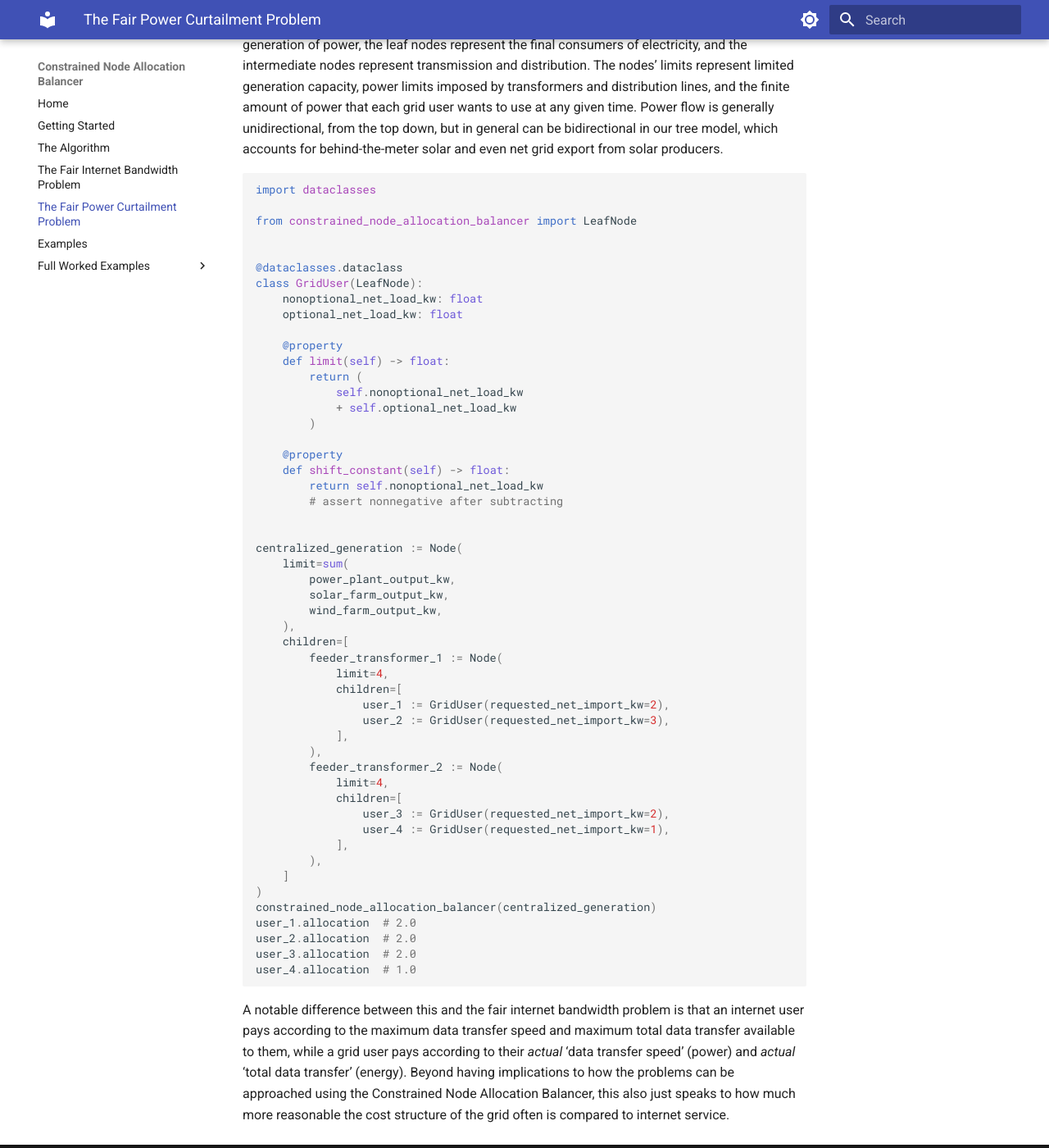
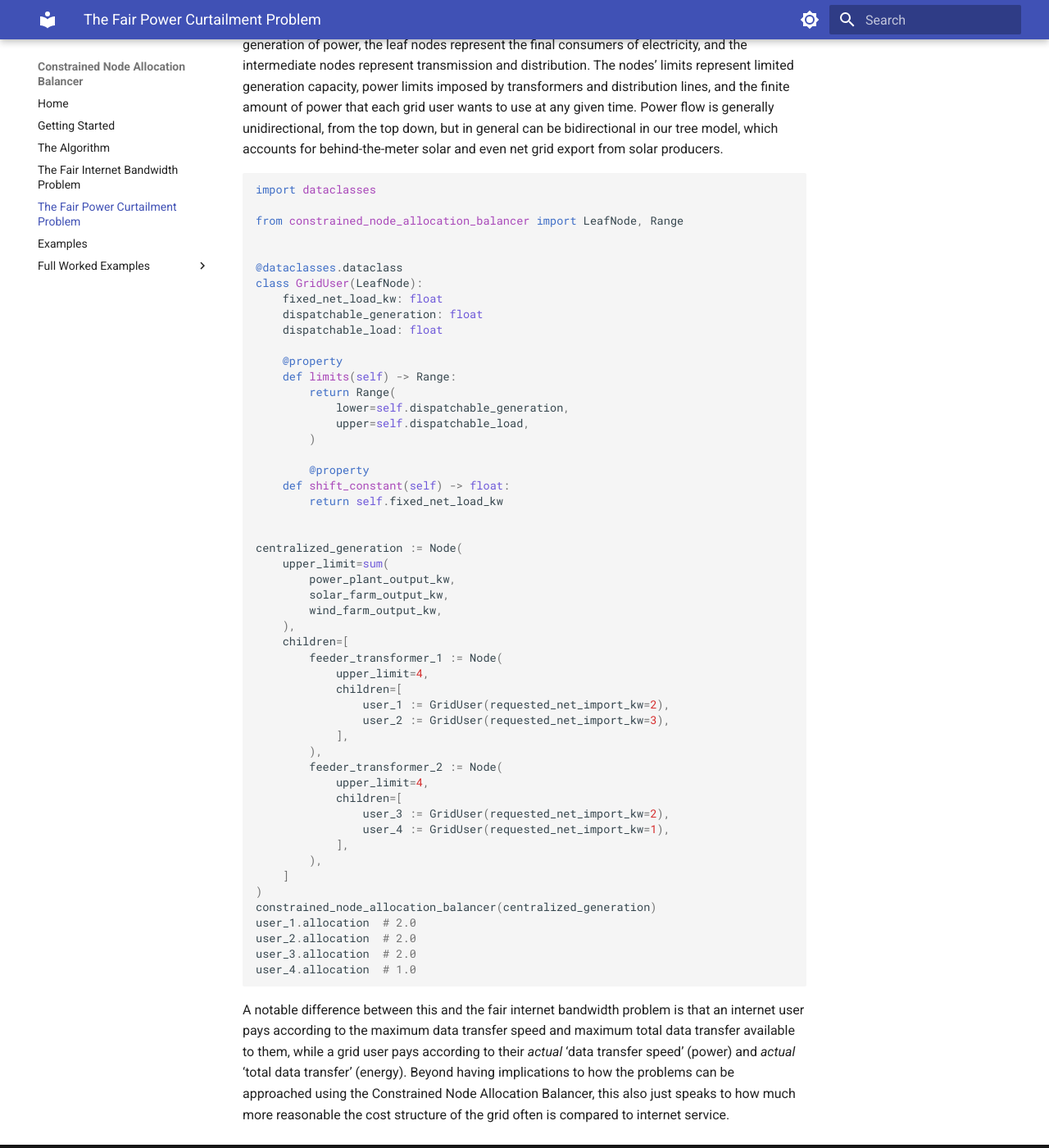
Before and after one commit to keeganmjgreen/constrained_node_allocation_balancer, an MkDocs documentation site: the page built from docs/fair_power_curtailment_problem.md, in a window 1280 px wide and 1400 px high, scrolled down 554 px. Shown: the whole window at 82% size. Built offline with MkDocs 1.6.1 and Material for MkDocs 9.7.7, drawn with Linux system fonts in a browser that asks for light colours.

Commit message:
feat: generalize `Node.limit` to `.limits: Range` to support e.g. bidirectional power flow in fair power curtailment problem

````diff
--- a/docs/fair_power_curtailment_problem.md
+++ b/docs/fair_power_curtailment_problem.md
@@ -9,43 +9,43 @@ The Constrained Node Allocation Balancer algorithm can be used to solve this pro
 ```python
 import dataclasses
 
-from constrained_node_allocation_balancer import LeafNode
+from constrained_node_allocation_balancer import LeafNode, Range
 
 
 @dataclasses.dataclass
 class GridUser(LeafNode):
-    nonoptional_net_load_kw: float
-    optional_net_load_kw: float
+    fixed_net_load_kw: float
+    dispatchable_generation: float
+    dispatchable_load: float
 
     @property
-    def limit(self) -> float:
-        return (
-            self.nonoptional_net_load_kw
-            + self.optional_net_load_kw
+    def limits(self) -> Range:
+        return Range(
+            lower=self.dispatchable_generation,
+            upper=self.dispatchable_load,
         )
 
-    @property
+        @property
     def shift_constant(self) -> float:
-        return self.nonoptional_net_load_kw
-        # assert nonnegative after subtracting
+        return self.fixed_net_load_kw
 
 
 centralized_generation := Node(
-    limit=sum(
+    upper_limit=sum(
         power_plant_output_kw,
         solar_farm_output_kw,
         wind_farm_output_kw,
     ),
     children=[
         feeder_transformer_1 := Node(
-            limit=4,
+            upper_limit=4,
             children=[
                 user_1 := GridUser(requested_net_import_kw=2),
                 user_2 := GridUser(requested_net_import_kw=3),
             ],
         ),
         feeder_transformer_2 := Node(
-            limit=4,
+            upper_limit=4,
             children=[
                 user_3 := GridUser(requested_net_import_kw=2),
                 user_4 := GridUser(requested_net_import_kw=1),
--- a/pyproject.toml
+++ b/pyproject.toml
@@ -1,8 +1,8 @@
 [project]
 name = "constrained_node_allocation_balancer"
 version = "1.0.0"
-requires-python = ">=3.8"
-dependencies = ["pytest (>=8.3.5,<9.0.0)", "python-to-mermaid (>=0.6.0,<0.7.0)"]
+requires-python = ">=3.9"
+dependencies = ["pytest (>=8.3.5,<9.0.0)", "python-to-mermaid (>=0.6.0,<0.7.0)", "pydantic (>=2.11.7,<3.0.0)"]
 
 [tool.pytest.ini_options]
 pythonpath = "src"
````
Also changed, not shown: docs/examples.md (+29 -29 lines), docs/fair_internet_bandwidth_problem.md (+6 -6 lines), 6 other files.
